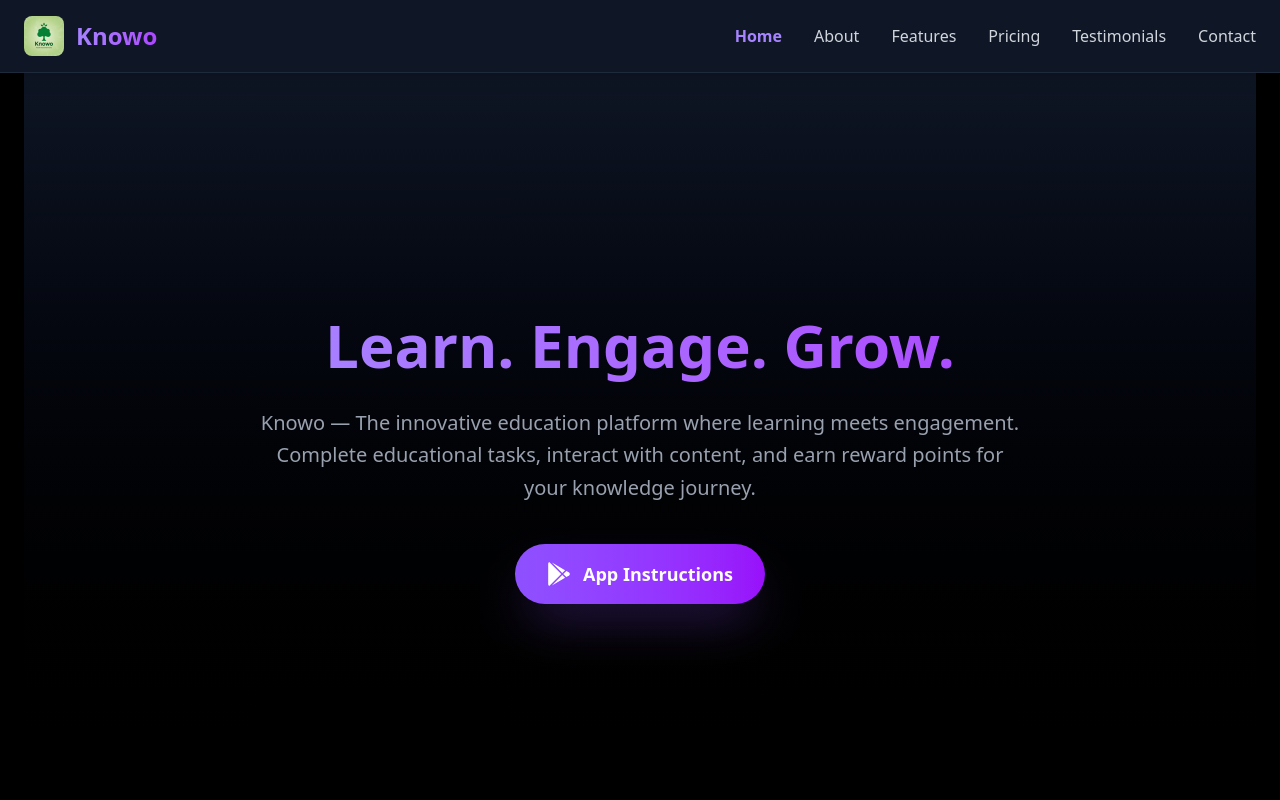
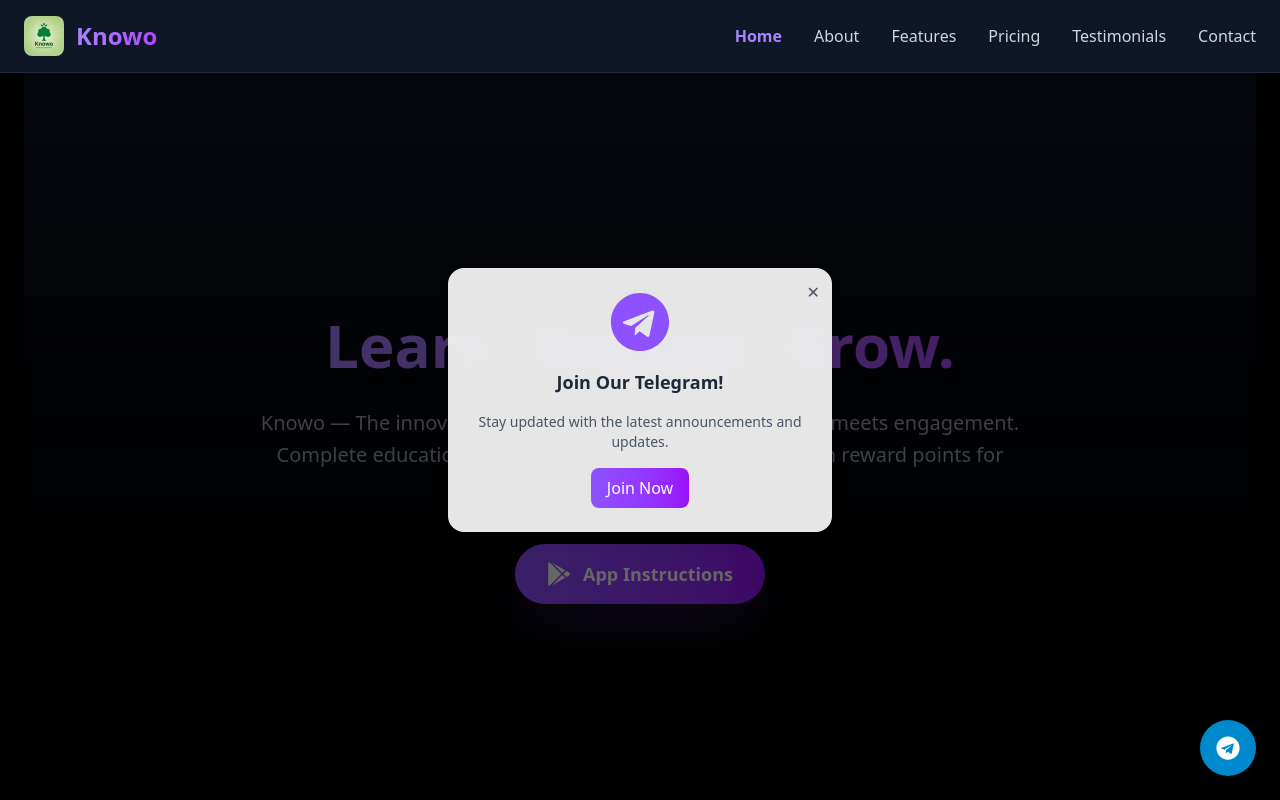
Before and after one commit to p38325699-debug/admin_frontend, a React (Vite) app: page / in a window 1280 px wide. Built offline with nearby package versions, Linux system fonts and the light colour scheme.

Commit message:
Updated code

```diff
--- a/src/pages/LandingPage.jsx
+++ b/src/pages/LandingPage.jsx
@@ -2,7 +2,7 @@
 import React, { useState, useEffect } from "react";
 import axios from "axios";
 import { Link } from "react-router-dom";
-import { FaGooglePlay, FaEnvelope, FaPhone, FaMapMarkerAlt, FaBars, FaTimes } from "react-icons/fa";
+import { FaGooglePlay,FaTelegram, FaEnvelope, FaPhone, FaMapMarkerAlt, FaBars, FaTimes } from "react-icons/fa";
 import { Routes, Route, useNavigate, useLocation } from "react-router-dom";
 
 // Legal Pages Components
@@ -351,6 +351,9 @@
   const [activeSection, setActiveSection] = useState("home");
   const [formData, setFormData] = useState({ name: "", email: "", message: "" });
   const [status, setStatus] = useState("");
+  const [showTelegramPopup, setShowTelegramPopup] = useState(true);
+
+
 
   const handleChange = (e) => {
     setFormData({ ...formData, [e.target.name]: e.target.value });
@@ -418,6 +421,13 @@
     return () => window.removeEventListener("scroll", handleScroll);
   }, [location.pathname]);
 
+  useEffect(() => {
+  if (location.pathname === "/") {
+     const timer = setTimeout(() => setShowTelegramPopup(true), 500); // delay 0.5s
+     return () => clearTimeout(timer);
+   }
+ }, [location.pathname]);
+
   // If not on home page, render the legal pages
 if (location.pathname !== '/') {
   return (
@@ -429,6 +439,9 @@
     </Routes>
   );
 }
+
+// 👇 Main landing page content goes here
+
 
   // UPDATED PRICING PLANS - Cryptomus Compliant
   const pricingPlans = [
@@ -490,6 +503,39 @@
 
   return (
 <div className="bg-gradient-to-b from-gray-900 to-black text-gray-200 font-sans">
+
+
+
+       {/* 🟩 Telegram Popup */}
+    {showTelegramPopup && (
+      <div className="fixed inset-0 bg-black/60 flex justify-center items-center z-50">
+        <div className="bg-white/90 backdrop-blur-lg rounded-2xl shadow-lg p-6 max-w-sm w-[90%] text-center relative">
+          <button
+            onClick={() => setShowTelegramPopup(false)}
+            className="absolute top-3 right-3 text-gray-600 hover:text-red-500"
+          >
+            ✕
+          </button>
+          <div className="flex flex-col items-center space-y-4">
+            <FaTelegram className="text-violet-500 text-6xl" />
+            <h2 className="text-lg font-semibold text-gray-800">Join Our Telegram!</h2>
+            <p className="text-gray-600 text-sm">
+              Stay updated with the latest announcements and updates.
+            </p>
+            <a
+              href="https://t.me/KnowoOfficial"
+              target="_blank"
+              rel="noopener noreferrer"
+              className="bg-gradient-to-r from-violet-500 to-purple-600 hover:from-violet-600 hover:to-purple-700 text-white px-4 py-2 rounded-lg hover:bg-blue-600 transition"
+            >
+              Join Now
+            </a>
+          </div>
+        </div>
+      </div>
+    )}
+
+
       {/* Enhanced Navbar */}
       <nav className="fixed top-0 left-0 w-full z-50 bg-gray-900/95 backdrop-blur-md border-b border-gray-800 shadow-lg">
         <div className="max-w-7xl mx-auto px-6 py-4 flex justify-between items-center">
@@ -688,39 +734,7 @@
         </div>
       </section>
 
-      {/* UPDATED Pricing Plans Section - Cryptomus Compliant */}
-      {/* <section id="pricing" className="py-20 px-6 bg-black">
-        <div className="max-w-6xl mx-auto">
-          <h2 className="text-4xl font-bold mb-12 text-center text-violet-400">Learning Plans</h2>
-          <p className="text-gray-400 text-center mb-12 max-w-2xl mx-auto">
-            Choose the plan that fits your learning goals. Higher tiers unlock premium educational content and enhanced reward point systems.
-          </p>
 
-          <div className="grid md:grid-cols-2 lg:grid-cols-3 gap-8">
-            {pricingPlans.map((plan, i) => (
-              <div
-                key={i}
-                className="bg-gradient-to-b from-gray-800 to-black p-8 rounded-2xl border border-violet-500/10 shadow-lg hover:shadow-violet-500/20 transition-all duration-300"
-              >
-                <div className={`bg-gradient-to-r ${plan.color} text-white py-2 px-4 rounded-lg text-center mb-6`}>
-                  <h3 className="text-xl font-bold">{plan.name}</h3>
-                </div>
-
-                <div className="text-center mb-6">
-                  <span className="text-3xl font-bold text-violet-400">{plan.price}</span>
-                  {plan.price !== "Free" && <span className="text-gray-400 text-sm ml-2">/45 days</span>}
-                </div>
-
-                <p className="text-gray-300 text-center mb-6 text-sm leading-relaxed">
-                  {plan.description}
-                </p>
-
-
-              </div>
-            ))}
-          </div>
-        </div>
-      </section> */}
 
 {/* UPDATED Pricing Plans Section - Cryptomus Compliant */}
 <section id="pricing" className="py-20 px-6 bg-black">
@@ -945,7 +959,7 @@
 <div className="text-center md:text-left">
   <h4 className="font-semibold text-violet-300 mb-2">Contact Info</h4>
   <p>Email: <a href="mailto:support@knowo.com" className="hover:text-violet-400">support@knowo.com</a><br />
-        Phone: <a href="tel:+919876543210" className="hover:text-violet-400">+91 98765 43210</a></p>
+  Tariw Ch: <a href="tel:+447881564071" className="hover:text-violet-400">+44 7881 564071</a></p>
 </div>
 
       {/* Office Address */}
@@ -971,6 +985,20 @@
   </div>
 </footer>
 
+{/* Telegram Floating Button */}
+<a
+  href="https://t.me/KnowoOfficial"
+  target="_blank"
+  rel="noopener noreferrer"
+  className="fixed right-6 bottom-6 z-50 bg-[#0088cc] hover:bg-[#0077b3] text-white p-4 rounded-full shadow-2xl hover:shadow-3xl transition-all duration-300 transform hover:scale-110 group"
+  aria-label="Join our Telegram"
+>
+  <FaTelegram className="text-2xl" />
+  <span className="absolute right-14 bottom-8 bg-gray-900 text-white text-sm py-1 px-3 rounded-lg opacity-0 group-hover:opacity-100 transition-opacity duration-300 whitespace-nowrap">
+    Join our Telegram
+  </span>
+</a>
+
     </div>
   );
 };
```
Lines whose indentation alone changed are shown as unchanged.
